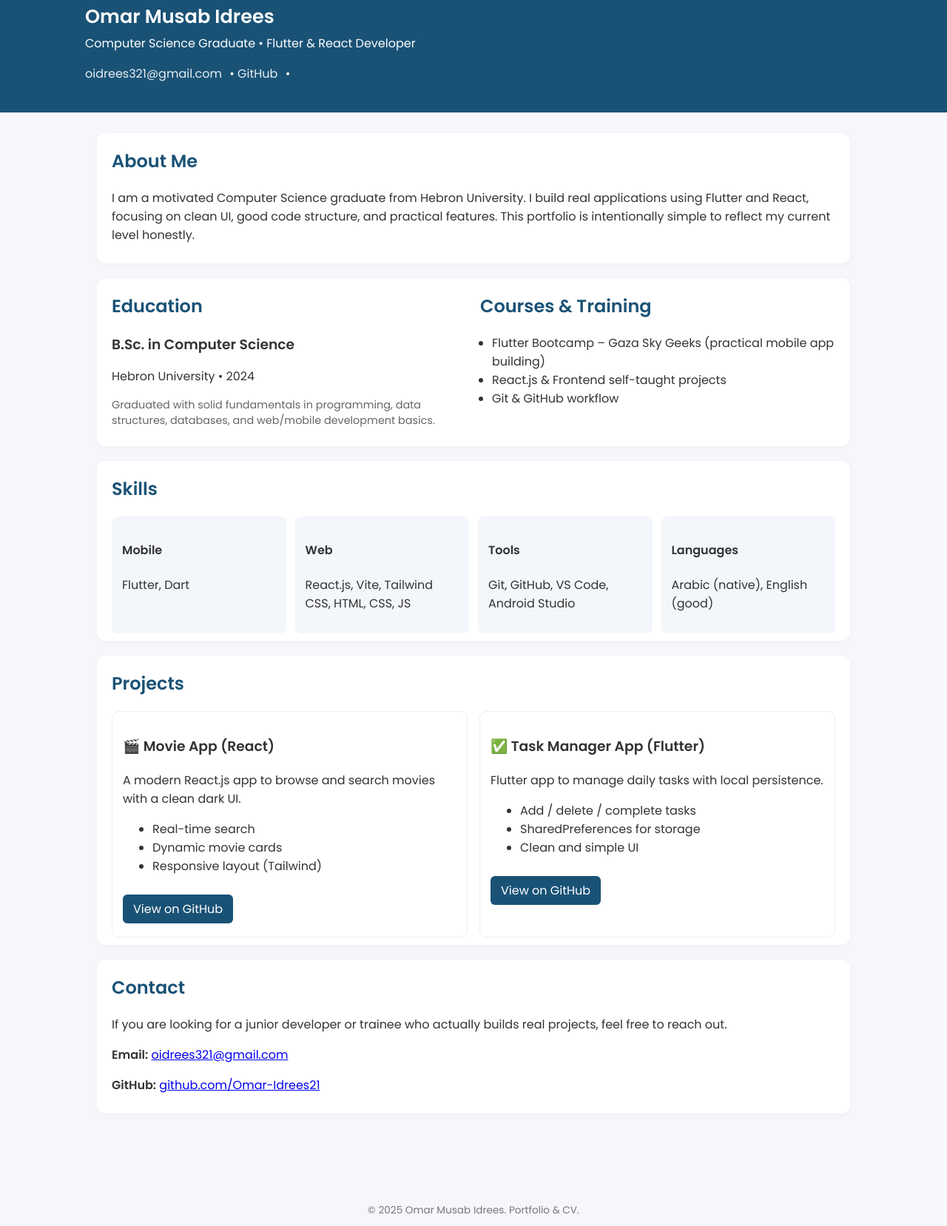
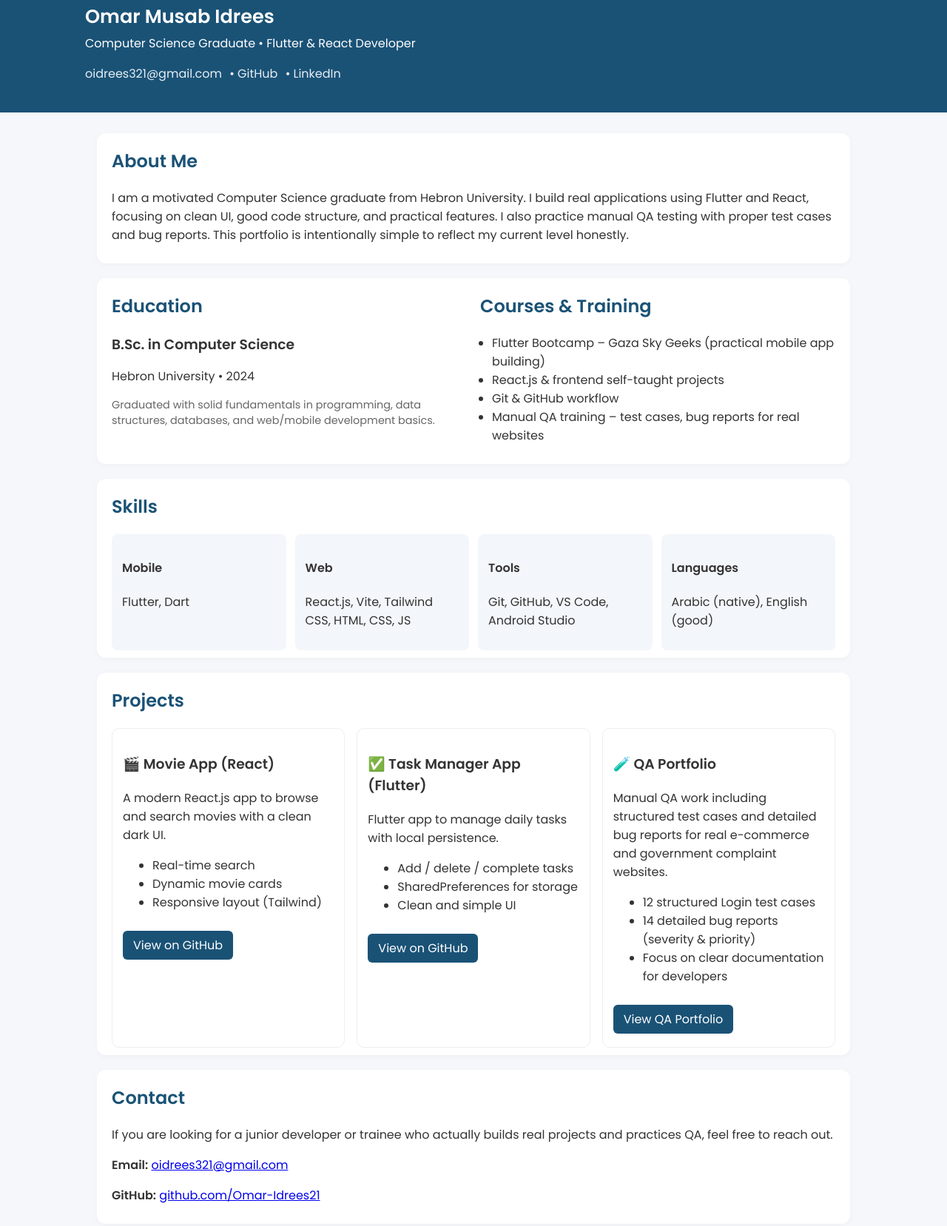
Before and after one commit to Omar-Idrees21/Omar-Portfolio, a plain HTML site: page index.html in a window 1280 px wide. Shown: the part 21-1678 px from the top of the page at 74% size. Drawn offline with Linux system fonts and the light colour scheme.

Commit message:
Enhance portfolio content and formatting
Updated the portfolio to include additional details about QA experience and improved text formatting.

```diff
--- a/index.html
+++ b/index.html
@@ -10,45 +10,54 @@
 <body>
   <header class="top-header">
     <div class="profile-wrap">
-
       <div>
         <h1 class="name">Omar Musab Idrees</h1>
-        <p class="title">Computer Science Graduate •
-           Flutter & React Developer</p>
+        <p class="title">Computer Science Graduate • Flutter & React Developer</p>
         <p class="links">
           <a href="mailto:oidrees321@gmail.com">oidrees321@gmail.com</a> •
           <a href="https://github.com/Omar-Idrees21" target="_blank">GitHub</a> •
-
+          <a href="https://linkedin.com/in/omar-idrees" target="_blank">LinkedIn</a>
         </p>
       </div>
     </div>
   </header>
 
   <main class="container">
+    <!-- About -->
     <section class="section about">
       <h2>About Me</h2>
-      <p>I am a motivated Computer Science graduate from Hebron University. I build real applications using Flutter and React, focusing on clean UI, good code structure, and practical features. This portfolio is intentionally simple to reflect my current level honestly.</p>
+      <p>
+        I am a motivated Computer Science graduate from Hebron University. I build real applications using
+        Flutter and React, focusing on clean UI, good code structure, and practical features. I also practice
+        manual QA testing with proper test cases and bug reports. This portfolio is intentionally simple to reflect
+        my current level honestly.
+      </p>
     </section>
 
+    <!-- Education & Training -->
     <section class="section two-col">
       <div>
         <h2>Education</h2>
         <div class="item">
           <h3>B.Sc. in Computer Science</h3>
           <p>Hebron University • 2024</p>
-          <p class="muted">Graduated with solid fundamentals in programming, data structures, databases, and web/mobile development basics.</p>
+          <p class="muted">
+            Graduated with solid fundamentals in programming, data structures, databases, and web/mobile development basics.
+          </p>
         </div>
       </div>
       <div>
         <h2>Courses & Training</h2>
         <ul class="clean">
           <li>Flutter Bootcamp – Gaza Sky Geeks (practical mobile app building)</li>
-          <li>React.js & Frontend self-taught projects</li>
+          <li>React.js & frontend self-taught projects</li>
           <li>Git & GitHub workflow</li>
+          <li>Manual QA training – test cases, bug reports for real websites</li>
         </ul>
       </div>
     </section>
 
+    <!-- Skills -->
     <section class="section">
       <h2>Skills</h2>
       <div class="skills-grid">
@@ -71,6 +80,7 @@
       </div>
     </section>
 
+    <!-- Projects -->
     <section class="section">
       <h2>Projects</h2>
       <div class="projects-grid">
@@ -84,8 +94,8 @@
           </ul>
           <a href="https://github.com/Omar-Idrees21/movie-app" target="_blank" class="btn">View on GitHub</a>
         </div>
+
         <div class="project-card">
-
           <h3>✅ Task Manager App (Flutter)</h3>
           <p>Flutter app to manage daily tasks with local persistence.</p>
           <ul>
@@ -95,12 +105,27 @@
           </ul>
           <a href="https://github.com/Omar-Idrees21/task_manager_app" target="_blank" class="btn">View on GitHub</a>
         </div>
+
+        <div class="project-card">
+          <h3>🧪 QA Portfolio</h3>
+          <p>
+            Manual QA work including structured test cases and detailed bug reports
+            for real e-commerce and government complaint websites.
+          </p>
+          <ul>
+            <li>12 structured Login test cases</li>
+            <li>14 detailed bug reports (severity & priority)</li>
+            <li>Focus on clear documentation for developers</li>
+          </ul>
+          <a href="qa.html" class="btn">View QA Portfolio</a>
+        </div>
       </div>
     </section>
 
+    <!-- Contact -->
     <section class="section contact">
       <h2>Contact</h2>
-      <p>If you are looking for a junior developer or trainee who actually builds real projects, feel free to reach out.</p>
+      <p>If you are looking for a junior developer or trainee who actually builds real projects and practices QA, feel free to reach out.</p>
       <p><strong>Email:</strong> <a href="mailto:oidrees321@gmail.com">oidrees321@gmail.com</a></p>
       <p><strong>GitHub:</strong> <a href="https://github.com/Omar-Idrees21" target="_blank">github.com/Omar-Idrees21</a></p>
     </section>
```
